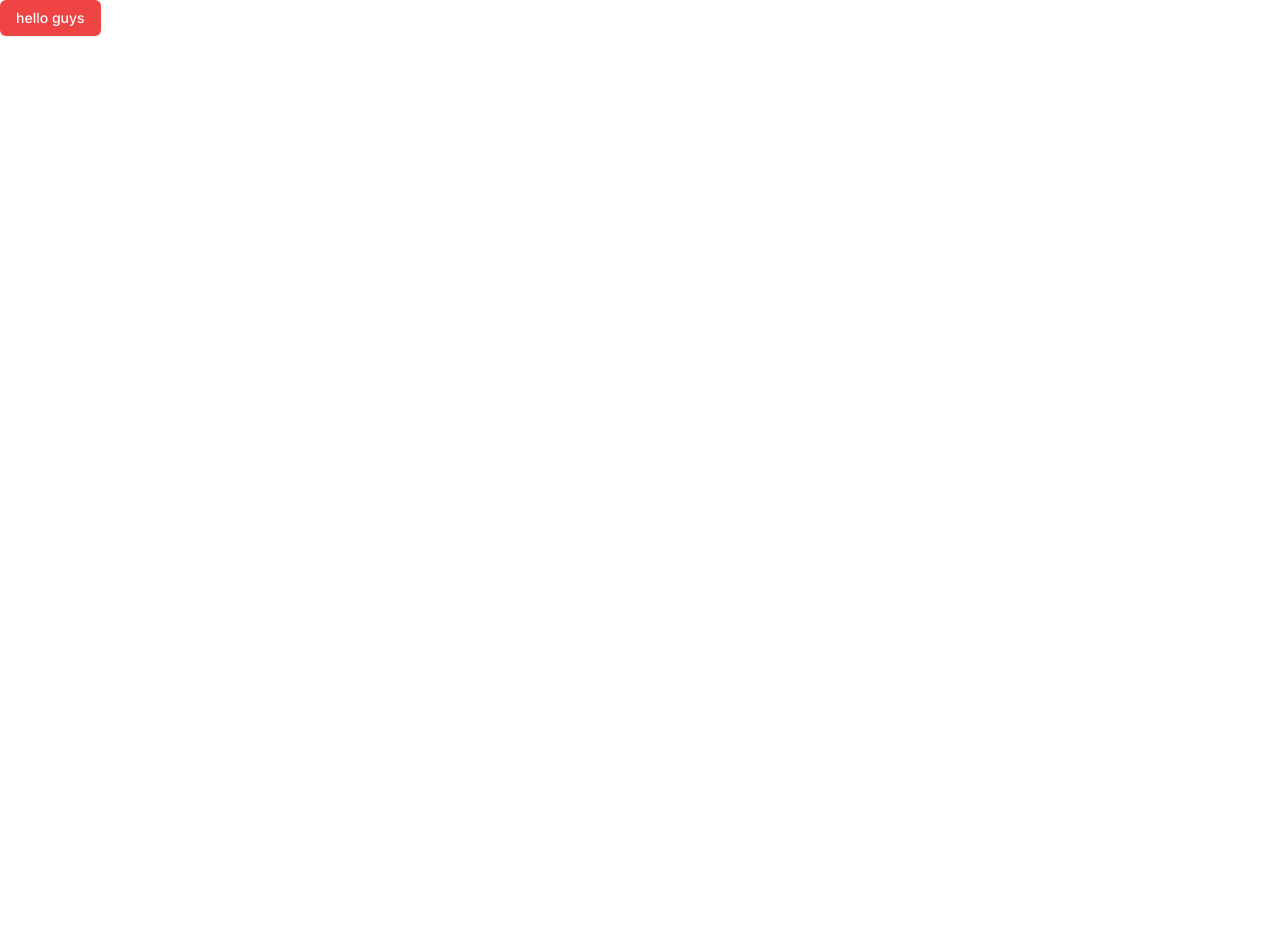
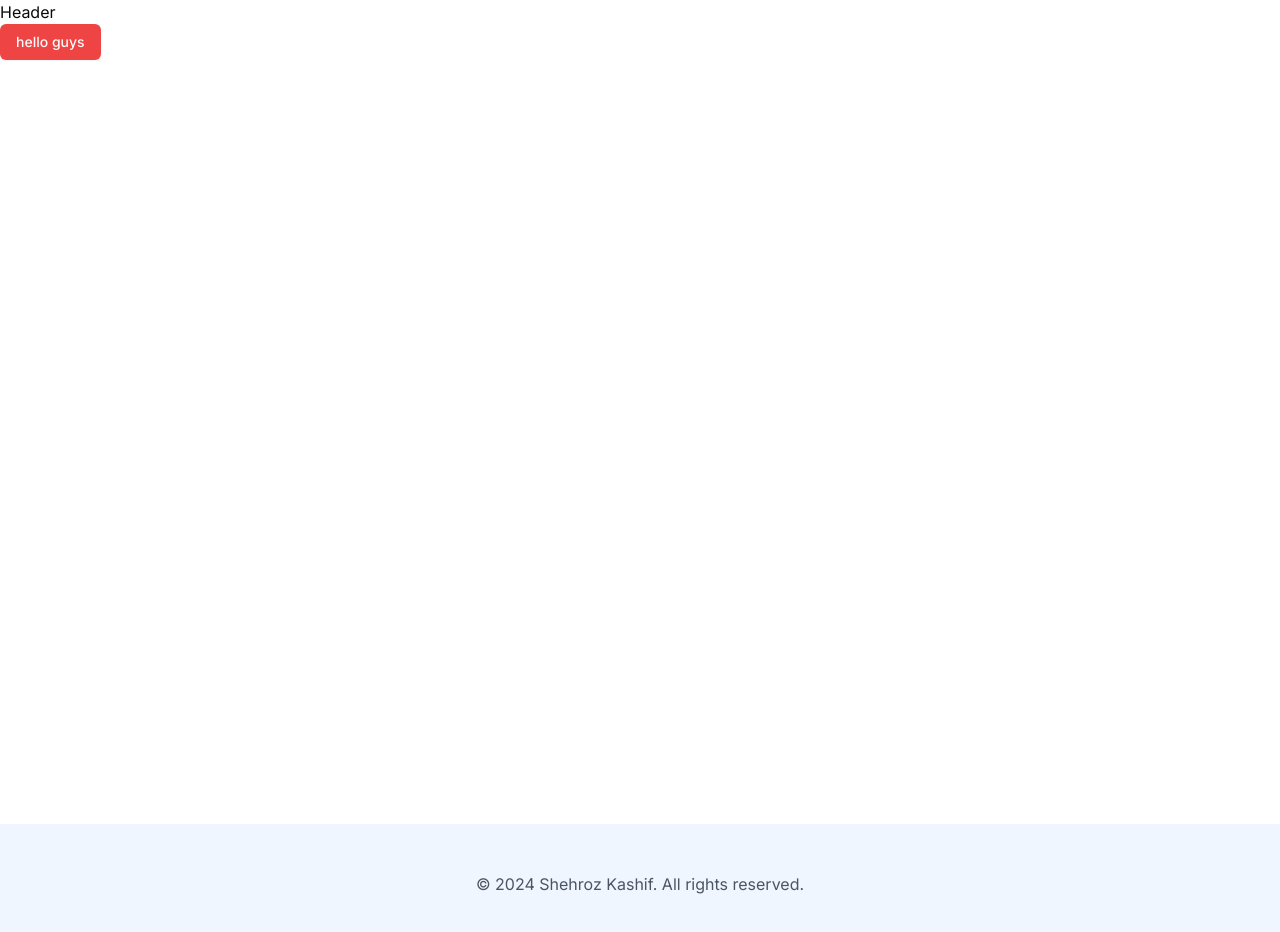
Before and after one commit to Shehrozkashif/CapitalCore, a Next.js app: page / in a window 1280 px wide. Shown: the top 932 px of the page. Before the commit the page ends 800 px from the top, so only its background shows below. Built offline with nearby package versions, Linux system fonts and the light colour scheme.

Commit message:
added header and footer and configured clerk for authorization

```diff
--- a/app/layout.js
+++ b/app/layout.js
@@ -1,21 +1,40 @@
+// RootLayout Component (layout.js)
 import { Inter } from "next/font/google";
 import "./globals.css";
+import Header from "@/components/header";
+import { ClerkProvider } from "@clerk/clerk-react";
 
-const inter = Inter({subsets: ['latin'] })
+const inter = Inter({ subsets: ["latin"] });
 
 export const metadata = {
   title: "capitalcore",
-  description: "fianance managing platform",
+  description: "finance managing platform",
 };
 
 export default function RootLayout({ children }) {
   return (
+
+
+    <ClerkProvider>
+
+
     <html lang="en">
-      <body
-        className={`${inter.className}`}
-      >
-        {children}
+      <body className={inter.className}>
+        {/* Header */}
+        <Header />
+
+        {/* Main Content */}
+        <main className="min-h-screen">{children}</main>
+
+        {/* Footer */}
+        <footer className="bg-blue-50 py-12">
+          <div className="container mx-auto px-4 text-center text-gray-600">
+            <p>&copy; 2024 Shehroz Kashif. All rights reserved.</p>
+          </div>
+        </footer>
       </body>
     </html>
+    </ClerkProvider>
+
   );
 }
--- /dev/null
+++ b/components/header.jsx
@@ -0,0 +1,6 @@
+// Header Component (header.js)
+const Header = () => {
+    return <div>Header</div>;
+  };
+
+  export default Header;
--- a/package.json
+++ b/package.json
@@ -9,6 +9,7 @@
     "lint": "next lint"
   },
   "dependencies": {
+    "@clerk/nextjs": "^6.9.6",
     "@radix-ui/react-checkbox": "^1.1.3",
     "@radix-ui/react-dialog": "^1.1.4",
     "@radix-ui/react-dropdown-menu": "^2.1.4",
```
Also changed, not shown: public/midcleware.js (added, +12 -0 lines), 1 other file (tests, documents, lock files or other folders).
